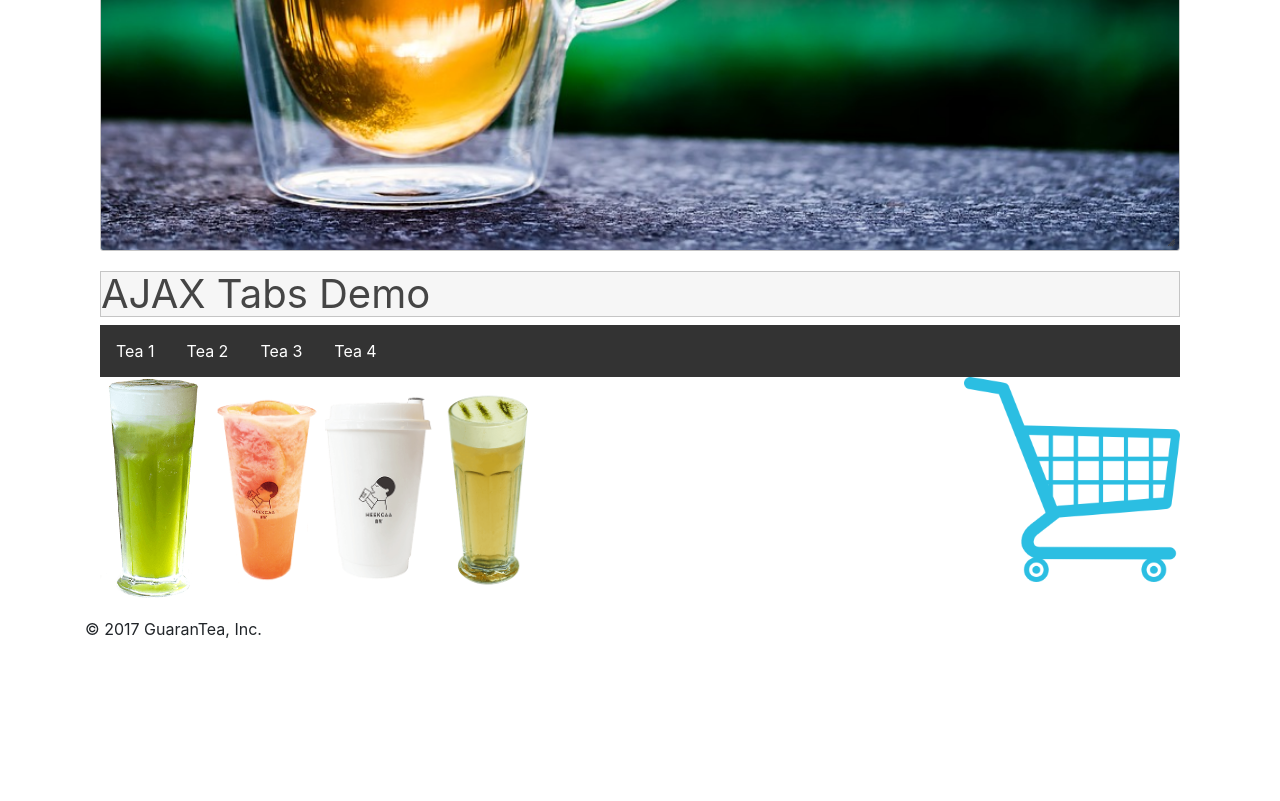
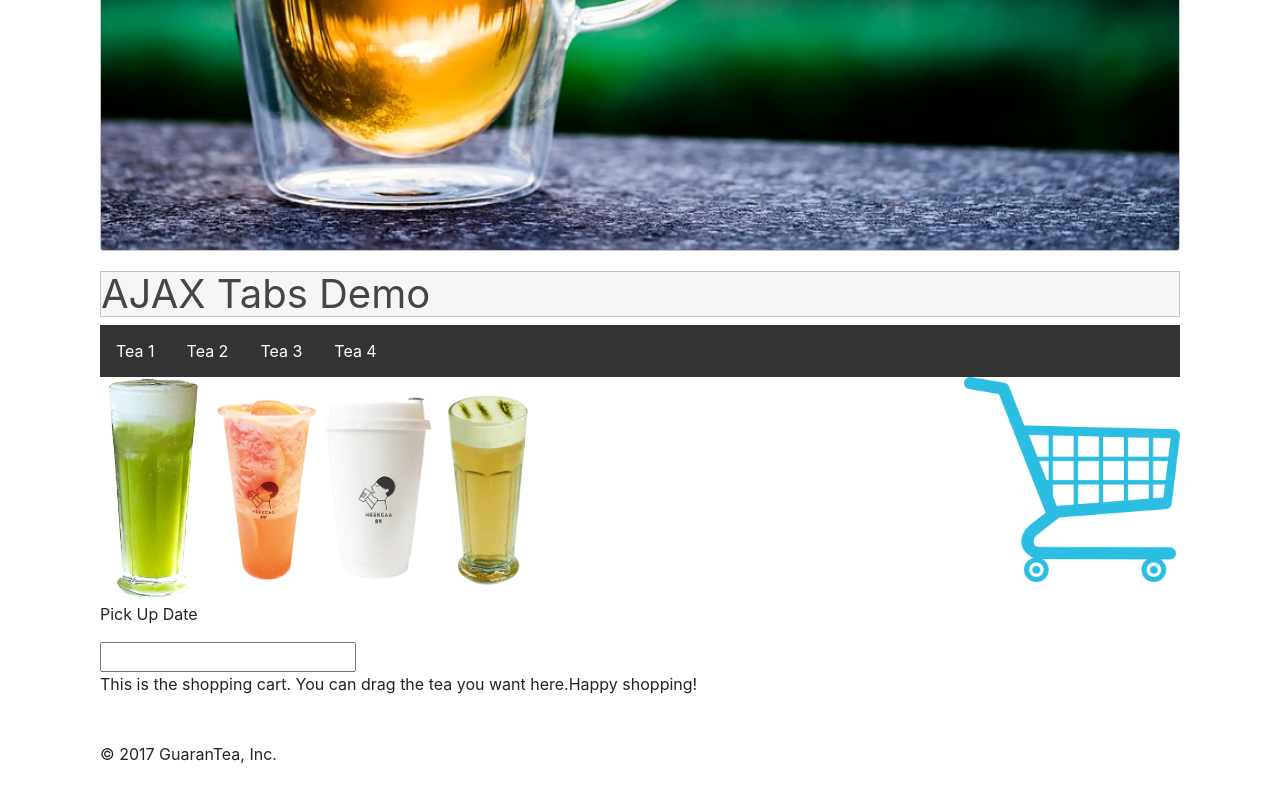
Before and after one commit to yulu9206/guaranTea_jQuery, a plain HTML site: page layout.html in a window 1280 px wide. Shown: the part 706-1507 px from the top of the page. Before the commit the page ends 1378 px from the top, so only its background shows below. Drawn offline with Linux system fonts and the light colour scheme.

Commit message:
Update layout.html

```diff
--- a/layout.html
+++ b/layout.html
@@ -51,12 +51,21 @@
 
 
       	<img id="target" class="cart" src="img/cart.png" align="right">
+
+	<div class="calendar">
+		<p>Pick Up Date</p>
+		<input type="text" id="datePicker" />
+	</div>
+	<div id="dialog" title="Shopping Cart">
+    	<p>This is the shopping cart. You can drag the tea you want here.Happy shopping!</p>
+	</div>
     </div>
 
-      <footer class="footer">
+	<div class="container">
+      	<footer class="footer">
         <p>&copy; 2017 GuaranTea, Inc.</p>
-      </footer>
-
-    </div>
+      	</footer>
+	</div>
+</div>
 </body>
 </html>
```
